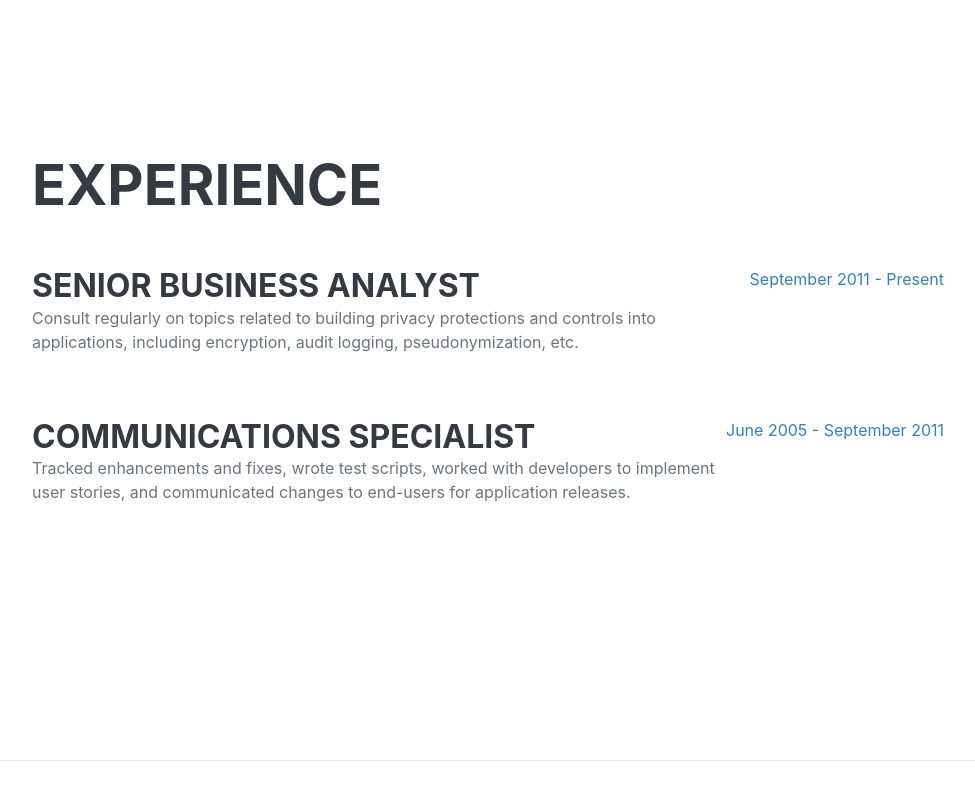
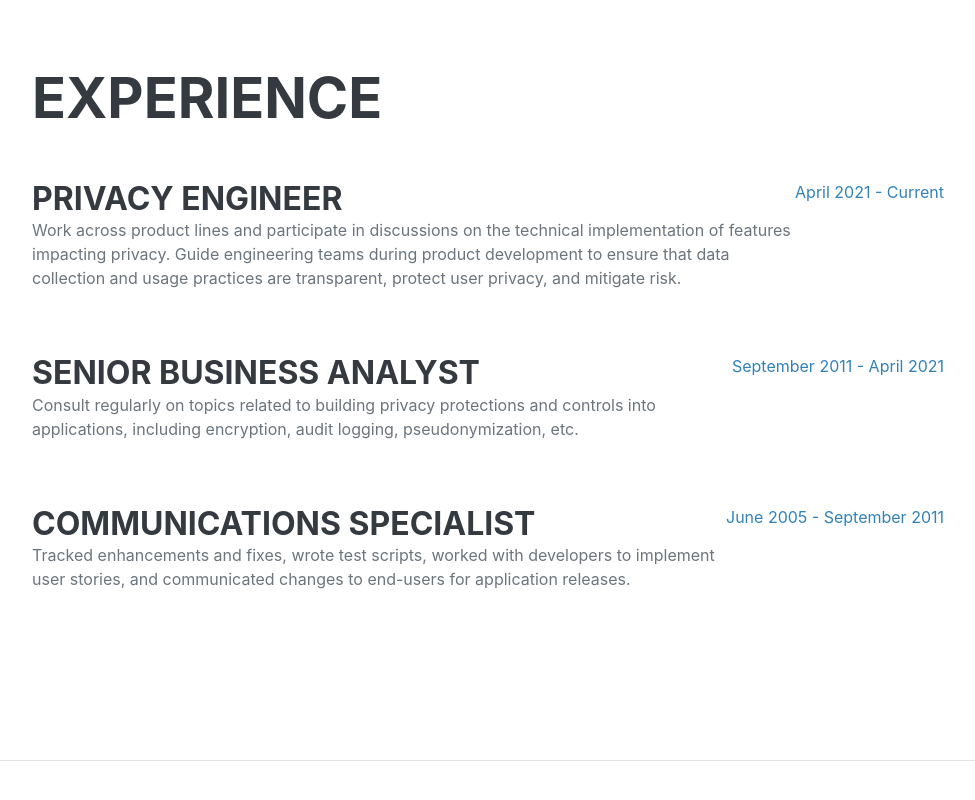
Before and after one commit to mplspunk/cloud-resume-front-end, a website: page index.html in a window 1280 px wide. Shown: the part 841-1641 px from the top of the page, without its empty margins (288-1263 px from the left). Drawn offline with nearby package versions, Linux system fonts and the light colour scheme; no server answers; a web font is replaced by a local one.

Commit message:
Update index.html

```diff
--- a/index.html
+++ b/index.html
@@ -61,16 +61,24 @@
                     <h2 class="mb-5">Experience</h2>
                     <div class="d-flex flex-column flex-md-row justify-content-between mb-5">
                         <div class="flex-grow-1">
+                            <h3 class="mb-0">Privacy Engineer</h3>
+                            <!-- <div class="subheading mb-3">Employer #1</div> -->
+                            <p>Work across product lines and participate in discussions on the technical implementation of features impacting privacy. Guide engineering teams during product development to ensure that data collection and usage practices are transparent, protect user privacy, and mitigate risk.</p>
+                        </div>
+                        <div class="flex-shrink-0"><span class="text-primary">April 2021 - Current</span></div>
+                    </div>
+                    <div class="d-flex flex-column flex-md-row justify-content-between mb-5">
+                        <div class="flex-grow-1">
                             <h3 class="mb-0">Senior Business Analyst</h3>
-                            <!-- <div class="subheading mb-3">Employer #1</div> -->
+                            <!-- <div class="subheading mb-3">Employer #2</div> -->
                             <p>Consult regularly on topics related to building privacy protections and controls into applications, including encryption, audit logging, pseudonymization, etc.</p>
                         </div>
-                        <div class="flex-shrink-0"><span class="text-primary">September 2011 - Present</span></div>
+                        <div class="flex-shrink-0"><span class="text-primary">September 2011 - April 2021</span></div>
                     </div>
                     <div class="d-flex flex-column flex-md-row justify-content-between mb-5">
                         <div class="flex-grow-1">
                             <h3 class="mb-0">Communications Specialist</h3>
-                            <!-- <div class="subheading mb-3">Employer #2</div> -->
+                            <!-- <div class="subheading mb-3">Employer #3</div> -->
                             <p>Tracked enhancements and fixes, wrote test scripts, worked with developers to implement user stories, and communicated changes to end-users for application releases.</p>
                         </div>
                         <div class="flex-shrink-0"><span class="text-primary">June 2005 - September 2011</span></div>
```
